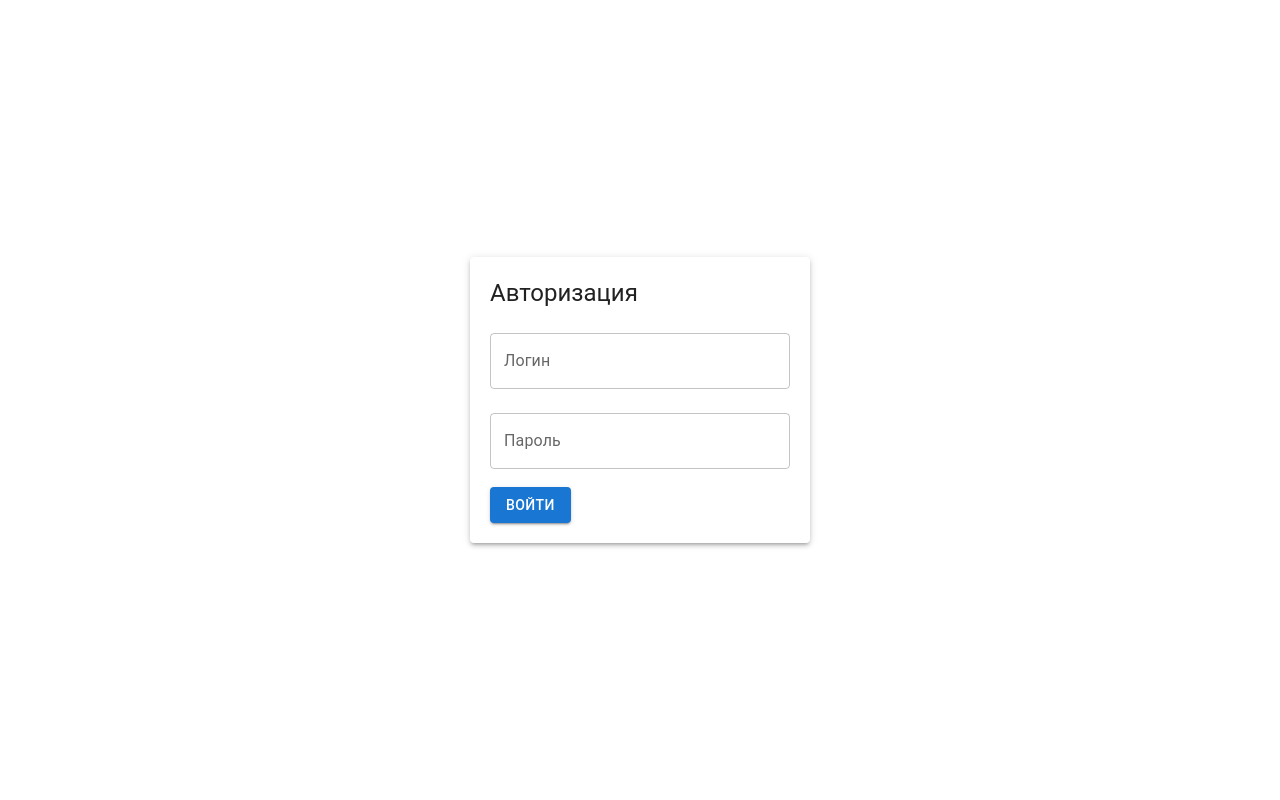
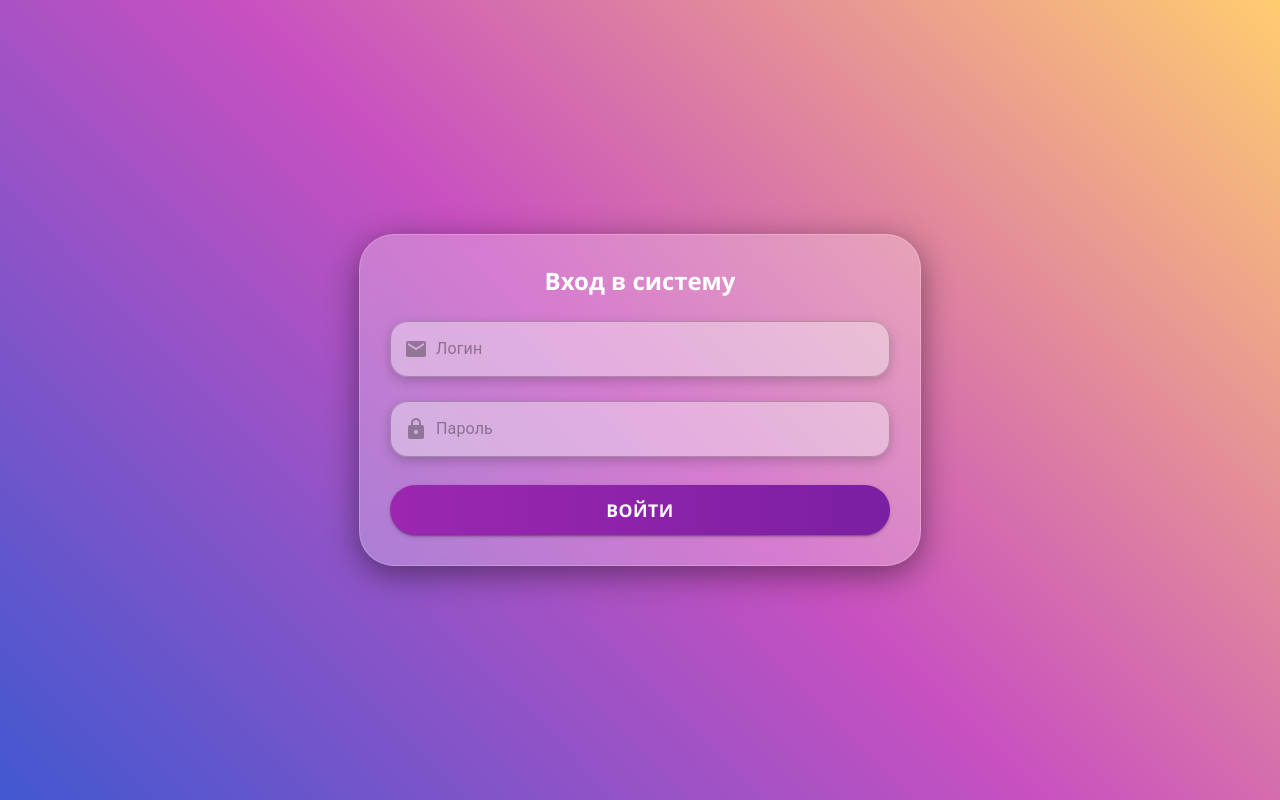
Before and after one commit to Juxoola/my-app, a React (Create React App) app: page /login in a window 1280 px wide. Built offline with nearby package versions, Linux system fonts and the light colour scheme.

Commit message:
Design changes

```diff
--- a/package.json
+++ b/package.json
@@ -5,7 +5,8 @@
   "dependencies": {
     "@emotion/react": "^11.14.0",
     "@emotion/styled": "^11.14.0",
-    "@mui/material": "^6.4.3",
+    "@mui/icons-material": "^6.4.4",
+    "@mui/material": "^6.4.4",
     "cra-template": "1.2.0",
     "ol": "^10.4.0",
     "react": "^19.0.0",
--- a/src/components/Login/Login.css
+++ b/src/components/Login/Login.css
@@ -1,11 +1,78 @@
 .login-container {
-  display: flex;
-  justify-content: center;
-  align-items: center;
-  height: 100vh;
+	display: flex;
+	justify-content: center;
+	align-items: center;
+	height: 100vh;
+	background: linear-gradient(45deg, #4158d0, #c850c0, #ffcc70);
+	text-align: center;
 }
 
 .login-paper {
-  padding: 20px;
-  width: 300px;
+	background: rgba(255, 255, 255, 0.25) !important;
+	backdrop-filter: blur(15px) !important;
+	padding: 30px;
+	width: 500px;
+	border-radius: 35px !important;
+	border: 1px solid rgba(255, 255, 255, 0.212) !important;
+	box-shadow: 0 8px 32px 0 rgba(0, 0, 0, 0.445) !important;
 }
+
+.login-paper h1 {
+	color: white;
+	font-weight: 700;
+	font-family: 'Segoe UI', 'Roboto', sans-serif;
+}
+
+.login-input .MuiOutlinedInput-root {
+	border-radius: 18px;
+	background-color: #f5f5f569;
+	box-shadow: 0 4px 12px rgba(0, 0, 0, 0.2);
+	transition: background-color 0.3s ease, box-shadow 0.3s ease;
+}
+
+.login-input .MuiOutlinedInput-root:hover .MuiOutlinedInput-notchedOutline {
+	border: none;
+}
+
+.login-input
+	.MuiOutlinedInput-root.Mui-focused
+	.MuiOutlinedInput-notchedOutline {
+	border: none;
+}
+
+.login-button {
+	margin-top: 20px !important;
+	border-radius: 50px !important;
+	height: 50px !important;
+	width: 100%;
+	background: linear-gradient(to right, #9c27b0, #7b1fa2);
+	transition: all 0.5s ease;
+	font-weight: 600 !important;
+	font-family: 'Segoe UI', 'Roboto', sans-serif !important;
+	font-size: 1.1rem !important;
+}
+
+.login-button:hover {
+	background: linear-gradient(to right, #7b1fa2, #6a1b9a);
+	box-shadow: 0 4px 15px rgba(0, 0, 0, 0.4);
+}
+
+.login-input .MuiInputLabel-root {
+	margin-left: 32px;
+	opacity: 0.6;
+}
+
+.login-input .MuiInputLabel-root,
+.login-input .MuiInputLabel-root.Mui-focused {
+	color: rgba(0, 0, 0, 0.6) !important;
+}
+
+.login-input .MuiInputLabel-shrink {
+	margin-left: 0;
+	transform: translate(14px, -9px) scale(0.75);
+	color: rgba(0, 0, 0, 0.6) !important;
+}
+
+.login-input .MuiSvgIcon-root {
+	opacity: 0.6;
+}
--- a/src/components/Login/Login.js
+++ b/src/components/Login/Login.js
@@ -1,5 +1,13 @@
 import React, { useState } from 'react'
-import { TextField, Button, Paper, Typography } from '@mui/material'
+import {
+	TextField,
+	Button,
+	Paper,
+	Typography,
+	InputAdornment,
+} from '@mui/material'
+import EmailIcon from '@mui/icons-material/Email'
+import LockIcon from '@mui/icons-material/Lock'
 import { useNavigate } from 'react-router-dom'
 import './Login.css'
 
@@ -24,7 +32,7 @@ const Login = () => {
 		<div className='login-container'>
 			<Paper elevation={3} className='login-paper'>
 				<Typography variant='h5' component='h1' gutterBottom>
-					Авторизация
+					Вход в систему
 				</Typography>
 				<TextField
 					label='Логин'
@@ -33,6 +41,17 @@ const Login = () => {
 					margin='normal'
 					value={username}
 					onChange={e => setUsername(e.target.value)}
+					InputProps={{
+						startAdornment: (
+							<InputAdornment position='start'>
+								<EmailIcon />
+							</InputAdornment>
+						),
+					}}
+					InputLabelProps={{
+						shrink: !!username,
+					}}
+					className='login-input'
 				/>
 				<TextField
 					label='Пароль'
@@ -42,6 +61,17 @@ const Login = () => {
 					type='password'
 					value={password}
 					onChange={e => setPassword(e.target.value)}
+					InputProps={{
+						startAdornment: (
+							<InputAdornment position='start'>
+								<LockIcon />
+							</InputAdornment>
+						),
+					}}
+					InputLabelProps={{
+						shrink: !!password,
+					}}
+					className='login-input'
 				/>
 				{error && (
 					<Typography variant='body2' color='error'>
@@ -53,7 +83,7 @@ const Login = () => {
 					color='primary'
 					onClick={handleLogin}
 					className='login-button'
-					style={{ marginTop: '10px' }}
+					fullWidth
 				>
 					Войти
 				</Button>
--- a/src/components/Map1/Map1.css
+++ b/src/components/Map1/Map1.css
@@ -1,14 +1,84 @@
 .map1-container {
-  display: flex;
-  flex-direction: column;
-  height: 100vh;
+	position: relative;
+	height: 100vh;
 }
 
 .map1-menu {
-  padding: 10px;
-  background-color: #f0f0f0;
+	position: absolute;
+	left: 20px;
+	top: 20px;
+	z-index: 1000;
+	padding: 20px;
+	border-radius: 10px;
+	background-color: rgba(255, 255, 255, 0.2);
+	backdrop-filter: blur(8px);
+	box-shadow: 0 8px 32px 0 rgba(0, 0, 0, 0.63) !important;
+	display: flex;
+	flex-direction: column;
+	align-items: center;
+}
+
+.map1-menu .MuiFormGroup-root {
+	flex-direction: column;
 }
 
 .map1 {
-  flex: 1;
+	width: 100%;
+	height: 100%;
 }
+
+/* Стили для кнопок масштабирования OpenLayers */
+.map1-container .ol-zoom {
+	right: 20px !important;
+	left: auto !important;
+	top: 20px !important;
+	bottom: auto !important;
+	background: rgba(255, 255, 255, 0.205) !important;
+	padding: 6px !important;
+	border-radius: 10px !important;
+	backdrop-filter: blur(8px);
+  box-shadow: 0 8px 32px 0 rgba(0, 0, 0, 0.63) !important;
+}
+
+.map1-container .ol-zoom button {
+  background: rgba(255, 255, 255, 0) !important;
+	color: #000000 !important;
+	margin: 2px !important;
+	border-radius: 10px !important;
+	width: 25px !important;
+	height: 25px !important;
+	font-size: 18px !important;
+	outline: none !important;
+	border: none !important;
+}
+
+.map1-container .ol-zoom button:focus {
+	outline: none !important;
+	box-shadow: none !important;
+}
+
+.map1-container .ol-zoom button:hover {
+	background-color: rgba(255, 255, 255, 0.815) !important;
+}
+
+/* Скрыть водяной знак OpenStreetMap */
+.ol-attribution {
+	display: none !important;
+}
+
+.login-button2 {
+	margin-top: 2px !important;
+	border-radius: 50px !important;
+	height: 40px !important;
+	width: 60% !important;
+	background: linear-gradient(to right, #9c27b0, #7b1fa2);
+	transition: all 0.5s ease;
+	/* font-weight: 600 !important; */
+	font-family: 'Segoe UI', 'Roboto', sans-serif !important;
+	/* font-size: 1.1rem !important; */
+}
+
+.login-button2:hover {
+	background: linear-gradient(to right, #7b1fa2, #6a1b9a);
+	box-shadow: 0 4px 15px rgba(0, 0, 0, 0.4);
+}
--- a/src/components/Map1/Map1.js
+++ b/src/components/Map1/Map1.js
@@ -97,7 +97,7 @@ const Map1 = () => {
 					variant='contained'
 					color='primary'
 					onClick={handleLogin}
-					style={{ marginLeft: '10px' }}
+					className='login-button2'
 				>
 					Вход
 				</Button>
--- a/src/components/Map2/Map2.css
+++ b/src/components/Map2/Map2.css
@@ -1,14 +1,66 @@
 .map2-container {
-  display: flex;
-  flex-direction: column;
-  height: 100vh;
+	position: relative;
+	height: 100vh;
 }
 
 .map2-menu {
-  padding: 10px;
-  background-color: #f0f0f0;
+	position: absolute;
+	left: 20px;
+	top: 20px;
+	z-index: 1000;
+	padding: 20px;
+	border-radius: 10px;
+	background-color: rgba(255, 255, 255, 0.2);
+	backdrop-filter: blur(8px);
+	box-shadow: 0 8px 32px 0 rgba(0, 0, 0, 0.63) !important;
+
+}
+
+.map2-menu .MuiFormGroup-root {
+	flex-direction: column;
 }
 
 .map2 {
-  flex: 1;
+	width: 100%;
+	height: 100%;
 }
+
+/* Стили для кнопок масштабирования OpenLayers */
+.map2-container .ol-zoom {
+	right: 20px !important;
+	left: auto !important;
+	top: 20px !important;
+	bottom: auto !important;
+	background: rgba(255, 255, 255, 0.205) !important;
+	padding: 6px !important;
+	border-radius: 10px !important;
+	backdrop-filter: blur(8px);
+  box-shadow: 0 8px 32px 0 rgba(0, 0, 0, 0.63) !important;
+}
+
+.map2-container .ol-zoom button {
+  background: rgba(255, 255, 255, 0) !important;
+	color: #000000 !important;
+	margin: 2px !important;
+	border-radius: 10px !important;
+	width: 25px !important;
+	height: 25px !important;
+	font-size: 18px !important;
+	outline: none !important;
+	border: none !important;
+}
+
+.map2-container .ol-zoom button:focus {
+	outline: none !important;
+	box-shadow: none !important;
+  background: rgba(255, 255, 255, 0.205) !important;
+}
+
+.map2-container .ol-zoom button:hover {
+	background-color: rgba(255, 255, 255, 0.815) !important;
+}
+
+/* Скрыть водяной знак OpenStreetMap */
+.ol-attribution {
+	display: none !important;
+}
```
Also changed, not shown: 1 other file (tests, documents, lock files or other folders).
